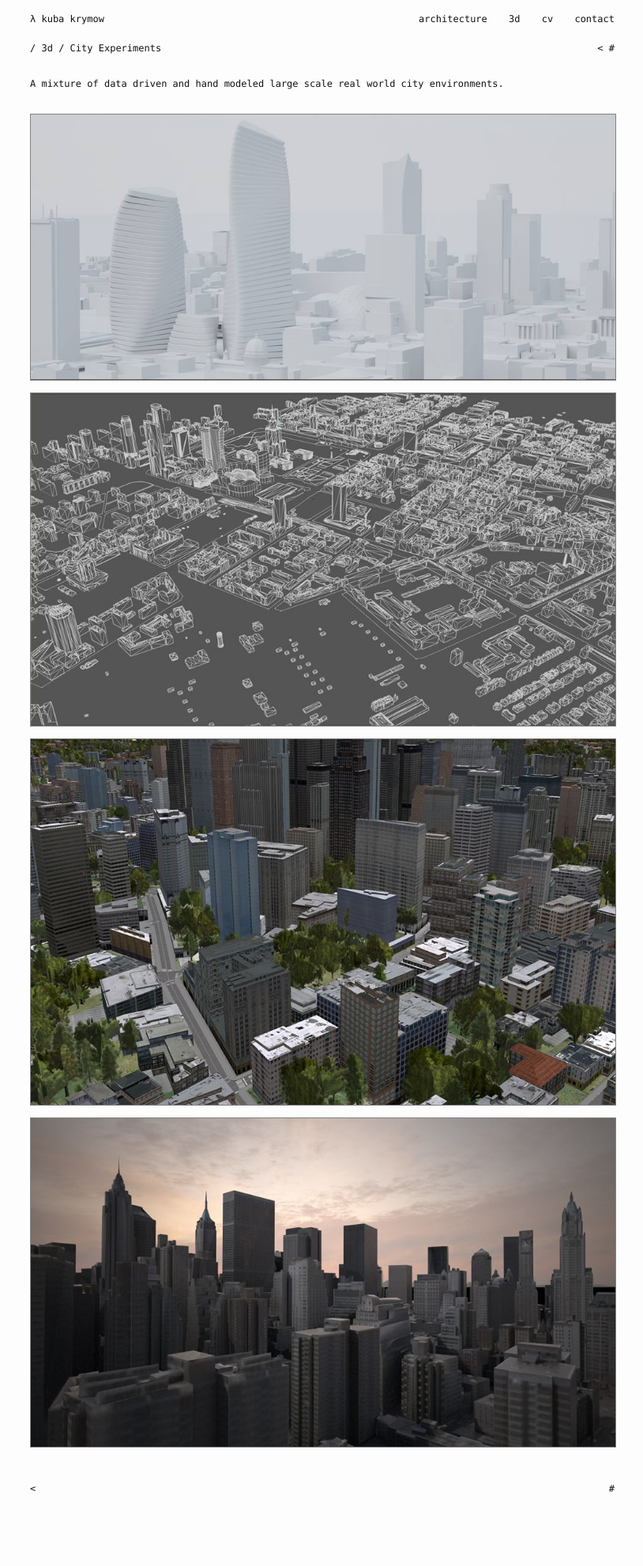
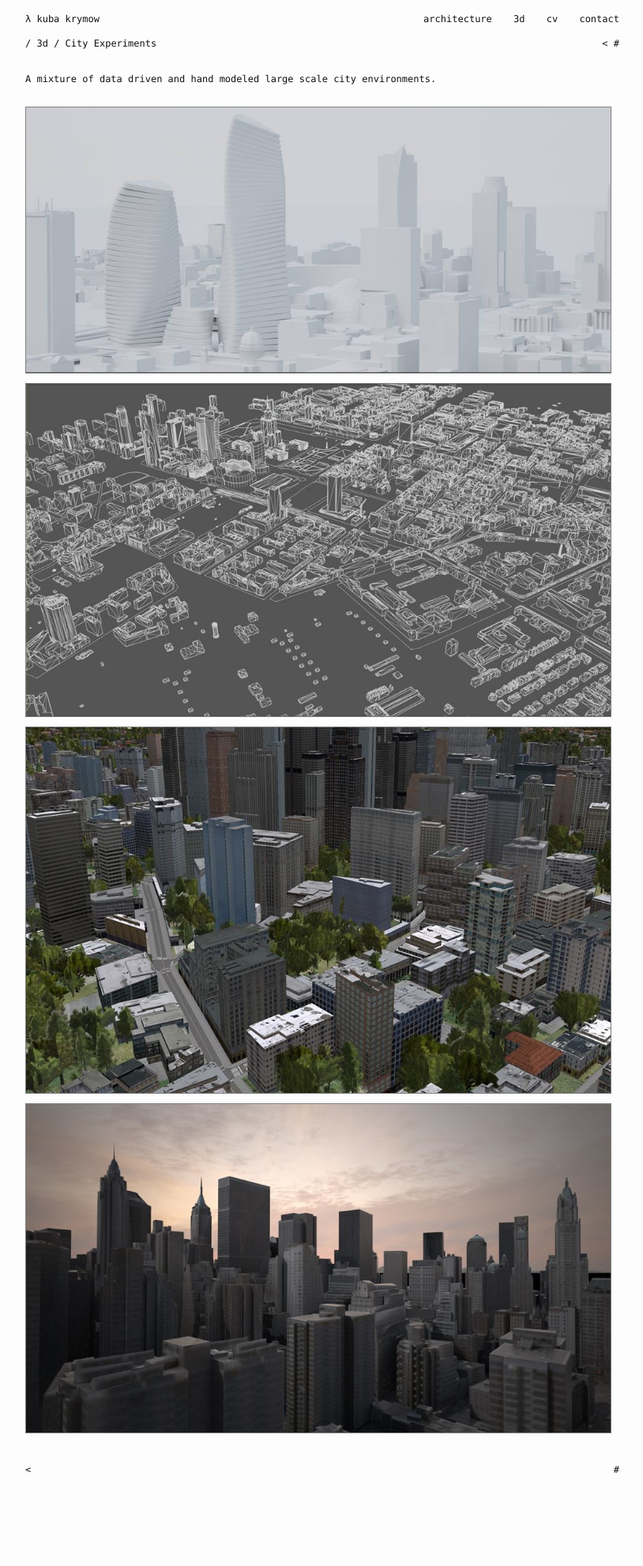
Before and after one commit to itsKuba/itsKuba.github.io, a Jekyll site: the page built from _3d/99_city-experiments.markdown, in a window 1280 px wide. Shown: the whole page at 79% size, without its empty margins (232-1046 px from the left). Built offline with Jekyll 4.4.1, drawn with Linux system fonts in a browser that asks for light colours; after the commit the page ends 1941 px from its top, so only the background shows below that.

Commit message:
another code push

```diff
--- a/_3d/99_city-experiments.markdown
+++ b/_3d/99_city-experiments.markdown
@@ -10,7 +10,7 @@ images:
   - city-experiments-02.jpg
   - city-experiments-03.jpg
 ---
-A mixture of data driven and hand modeled large scale real world city environments.<br />
+A mixture of data driven and hand modeled large scale city environments.<br />
 <br />
 
 {% for image in page.images %}
--- a/_sass/_layout.scss
+++ b/_sass/_layout.scss
@@ -77,12 +77,12 @@
 
         &:hover .trigger {
             display: block;
-            padding-top: 6px;
+            // padding-top: 6px;
         }
 
         .page-link {
             display: block;
-            padding: 5px 10px;
+            // padding: 5px 10px;
 
             &:not(:last-child) {
                 margin-right: 0;
--- a/_sass/_variables.scss
+++ b/_sass/_variables.scss
@@ -8,7 +8,7 @@ $base-font-weight: 300;
 $small-font-size:  $base-font-size * 0.875;
 $base-line-height: 1.25;
 
-$spacing-unit:     30px;
+$spacing-unit:     24px;
 
 $text-color:       #111;
 $background-color: #fdfdfd;
--- a/index.html
+++ b/index.html
@@ -12,7 +12,7 @@ layout: default
 
   <br />
   <br />
-  Enjoy!<a class="h7" href="/made-with-love.html"><h7><3</h7></a>
+  Enjoy!<a class="h7" href="/made-with-love/"><h7><3</h7></a>
   <br />
 
 </div>
--- a/made-with-love.html
+++ b/made-with-love/index.html
@@ -4,6 +4,6 @@ layout: default
 
 <div class="home">
   /<br /><br /><br />
-  This website is made with love using ruby, jekyll, markdown, sass and html.<br />
+  This website is made with <h7>love</h7> using ruby, jekyll, sass and html.<br />
   It is published on github. You can check the source in my public repository.<br />
 </div>
```
